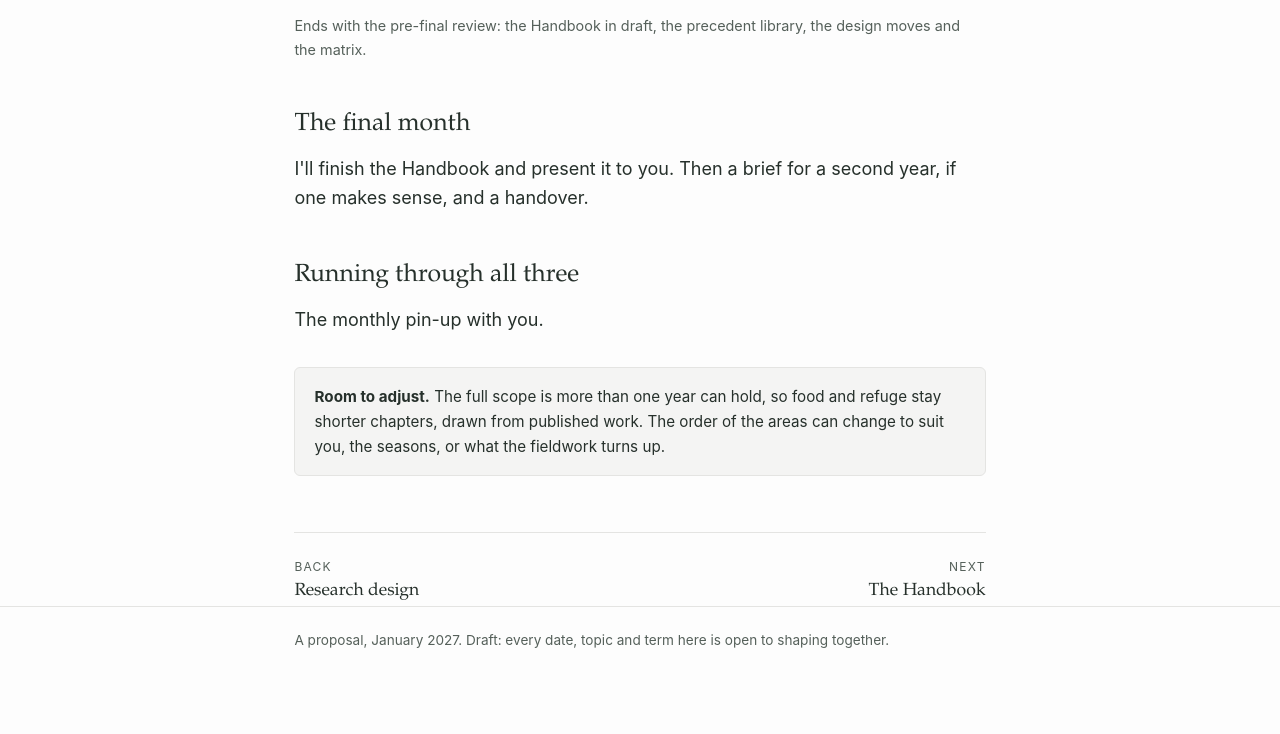
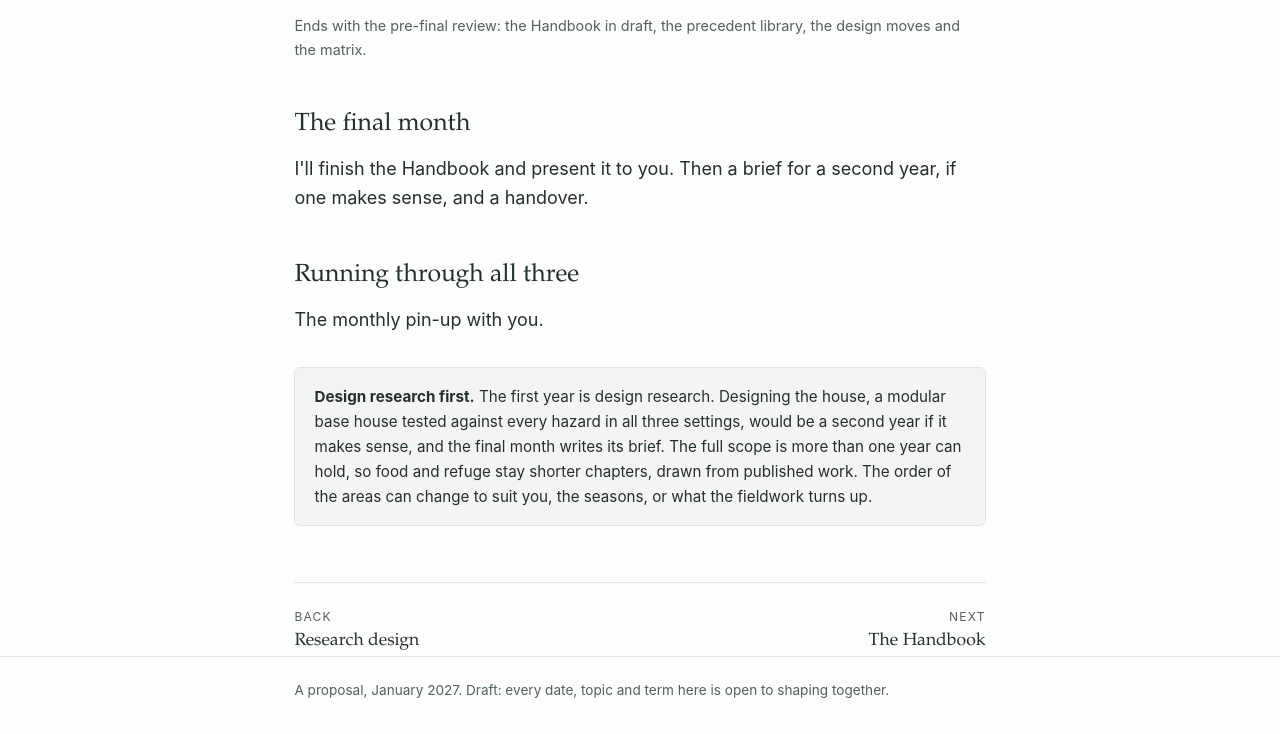
Before and after one commit to Mokapari/tussockdesign, a plain HTML site: page the-year.html in a window 1280 px wide. Shown: the part 2378-3112 px from the top of the page. Before the commit the page ends 3062 px from the top, so only its background shows below. Drawn offline with Linux system fonts and the light colour scheme.

Commit message:
Design research first; monthly anchor

```diff
--- a/the-year.html
+++ b/the-year.html
@@ -70,7 +70,7 @@
 <p>The monthly pin-up with you.</p>
 
 <div class="note">
-  <p><strong>Room to adjust.</strong> The full scope is more than one year can hold, so food and refuge stay shorter chapters, drawn from published work. The order of the areas can change to suit you, the seasons, or what the fieldwork turns up.</p>
+  <p><strong>Design research first.</strong> The first year is design research. Designing the house, a modular base house tested against every hazard in all three settings, would be a second year if it makes sense, and the final month writes its brief. The full scope is more than one year can hold, so food and refuge stay shorter chapters, drawn from published work. The order of the areas can change to suit you, the seasons, or what the fieldwork turns up.</p>
 </div>
 
 <nav class="pager" aria-label="Next page"><a class="prev" href="research-design.html"><span>Back</span>Research design</a><a class="next" href="handbook.html"><span>Next</span>The Handbook</a></nav>
```
Also changed, not shown: working-together.html (+1 -0 lines).
